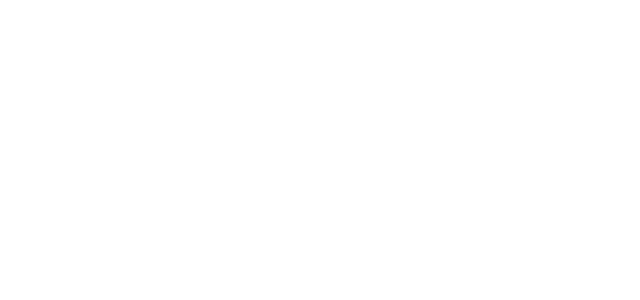
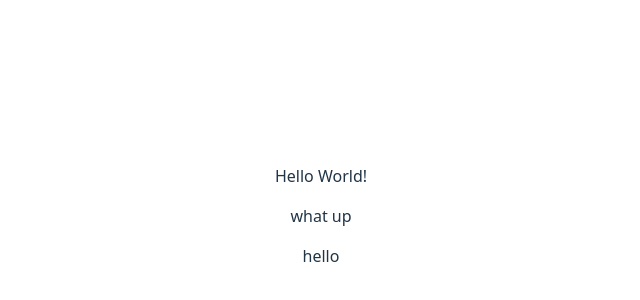
Before and after one commit to Reversa7/vale-material, a React (Vite) app: page / in a window 1280 px wide. Shown: the part 184-484 px from the top of the page, without its empty margins (319-959 px from the left). Built offline with nearby package versions, Linux system fonts and the light colour scheme.

Commit message:
Add some files and hello world

```diff
--- a/src/App.jsx
+++ b/src/App.jsx
@@ -3,7 +3,21 @@
 function App() {
 
   return (
-    <div></div>
+    <>
+      <div>
+        <p>Hello World!</p>
+      </div>
+      <Text display="what up" />
+      <Text display="hello" />
+    </>
+  )
+}
+
+function Text({ display }) {
+  return (
+    <div>
+      <p>{display}</p>
+    </div>
   )
 }
 
```
Also changed, not shown: src/components/Header.jsx (added), src/components/MaterialList.jsx (added), src/components/Signaturepad.jsx (added), 1 other file (tests, documents, lock files or other folders).
